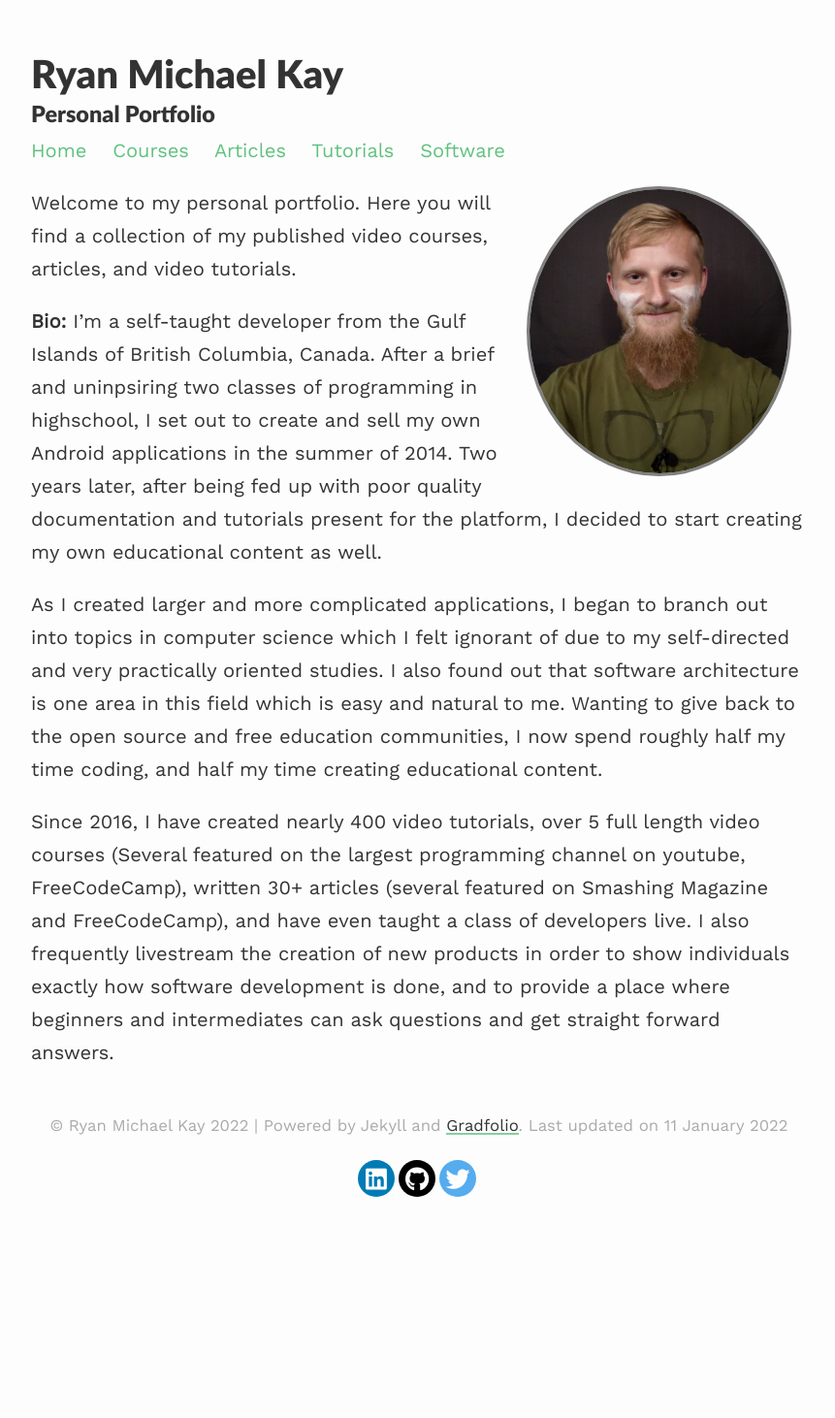
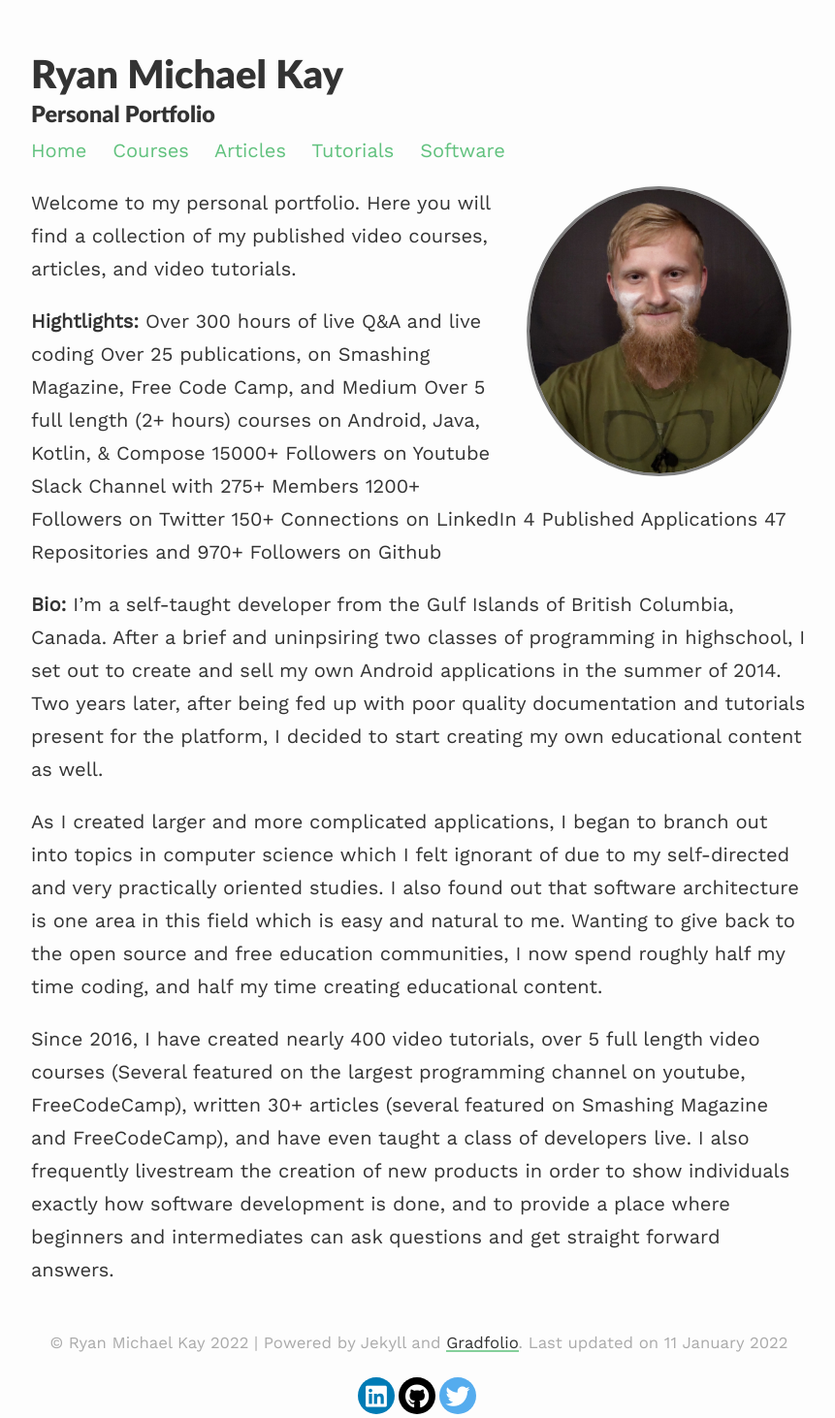
Before and after one commit to BracketCove/BracketCove.github.io, a Jekyll site: the page built from index.md, in a window 1280 px wide. Shown: the whole page at 97% size, without its empty margins (208-1069 px from the left). Built offline with Jekyll 4.4.1, drawn with Linux system fonts in a browser that asks for light colours; nearby versions of some CDN libraries; before the commit the page ends 1238 px from its top, so only the background shows below that.

Commit message:
updated main page

```diff
--- a/index.md
+++ b/index.md
@@ -9,6 +9,17 @@ published: true
 
 Welcome to my personal portfolio. Here you will find a collection of my published video courses, articles, and video tutorials.
 
+**Hightlights:**
+Over 300 hours of live Q&A and live coding
+Over 25 publications, on Smashing Magazine, Free Code Camp, and Medium
+Over 5 full length (2+ hours) courses on Android, Java, Kotlin, & Compose
+15000+ Followers on Youtube
+Slack Channel with 275+ Members
+1200+ Followers on Twitter
+150+ Connections on LinkedIn
+4 Published Applications
+47 Repositories and 970+ Followers on Github
+
 **Bio:** I'm a self-taught developer from the Gulf Islands of British Columbia, Canada. After a brief and uninpsiring two classes of programming in highschool, I set out to create and sell my own Android applications in the summer of 2014. Two years later, after being fed up with poor quality documentation and tutorials present for the platform, I decided to start creating my own educational content as well.
 
 As I created larger and more complicated applications, I began to branch out into topics in computer science which I felt ignorant of due to my self-directed and very practically oriented studies. I also found out that software architecture is one area in this field which is easy and natural to me. Wanting to give back to the open source and free education communities, I now spend roughly half my time coding, and half my time creating educational content.
```
